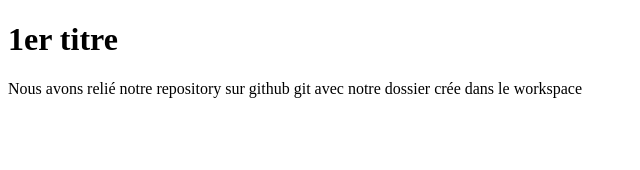
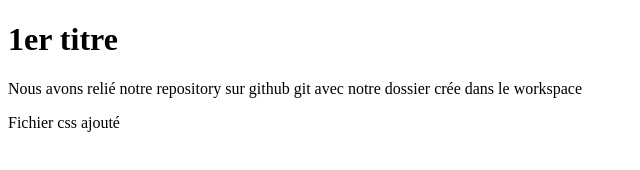
Before and after one commit to SteLal12/TPGit-CDA, a plain HTML site: page index.html in a window 1280 px wide. Shown: the whole page, without its empty margins (0-640 px from the left). Drawn offline with Linux system fonts and the light colour scheme.

Commit message:
Style.css ajouté et ajout dans un fichier

```diff
--- a/index.html
+++ b/index.html
@@ -6,7 +6,7 @@
     <title>Mise en pratique Git</title>
     <h1>1er titre</h1>
     <p>Nous avons relié notre repository sur github git avec notre dossier crée dans le workspace</p>
-
+    <p>Fichier css ajouté</p>
 </head>
 <body>
 
```
Also changed, not shown: style.css (added).
